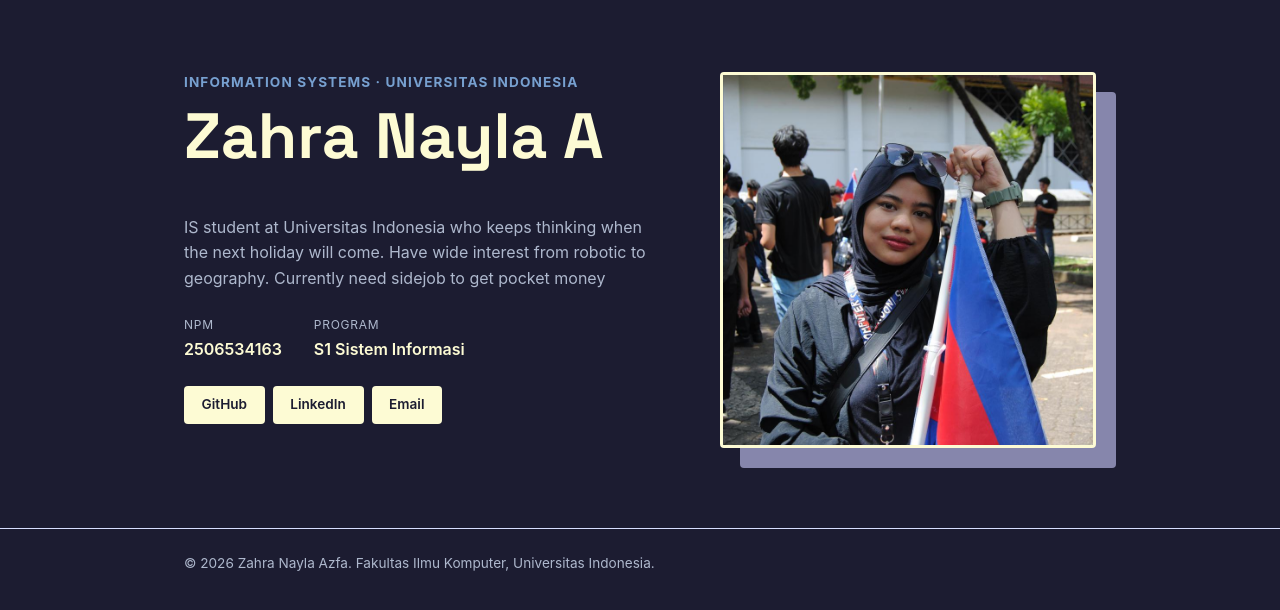
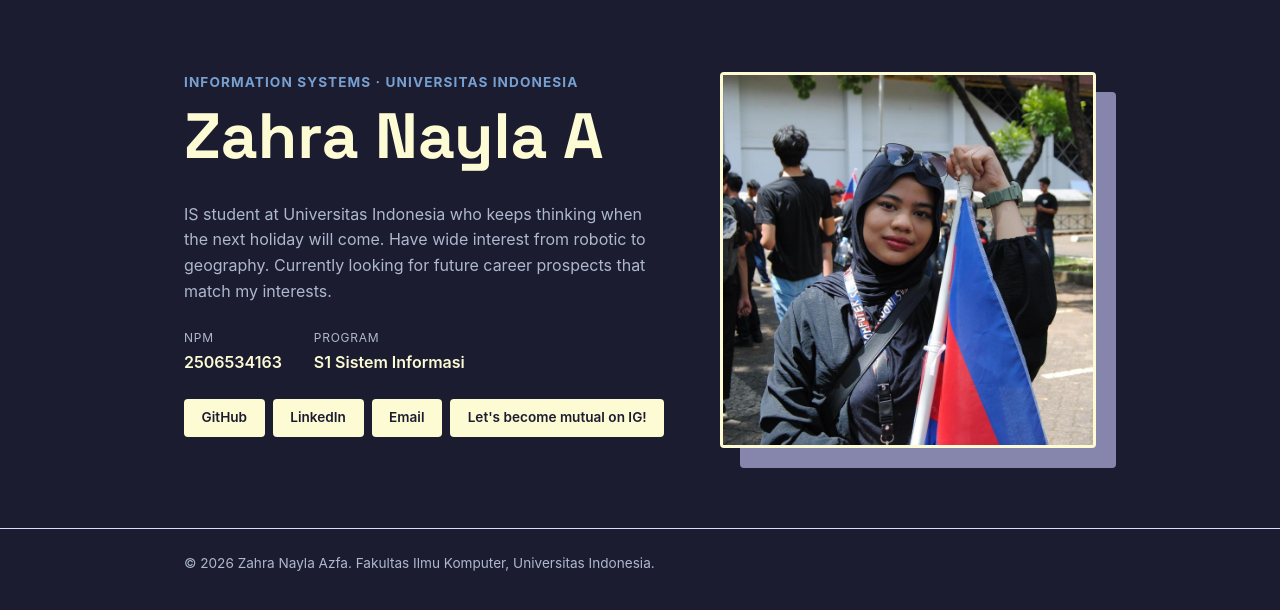
Before and after one commit to zahranayla901/myportofolio, a Django app: page / in a window 1280 px wide. Shown: the part 74-684 px from the top of the page. Run offline with Django 5.2, Linux system fonts and the light colour scheme.

Commit message:
feat: add instagram as social media
- Benerin deskripsi about me

```diff
--- a/templates/index.html
+++ b/templates/index.html
@@ -35,7 +35,7 @@
                     <img class="avatar" src="/static/img/Aya.jpeg" alt="Photo of Aya">
                 </div>
                 <div class="hero-details">
-                    <p class="bio">IS student at Universitas Indonesia who keeps thinking when the next holiday will come. Have wide interest from robotic to geography. Currently need sidejob to get pocket money</p>
+                    <p class="bio">IS student at Universitas Indonesia who keeps thinking when the next holiday will come. Have wide interest from robotic to geography. Currently looking for future career prospects that match my interests.</p>
                     <dl class="meta-list">
                         <div class="meta-row">
                             <dt>NPM</dt>
@@ -50,6 +50,7 @@
                         <a href="https://github.com/zahranayla901" class="social-link">GitHub</a>
                         <a href="https://www.linkedin.com/in/zahranaylaazfa/" class="social-link">LinkedIn</a>
                         <a href="mailto:zahra.nayla51@ui.ac.id" class="social-link">Email</a>
+                        <a href="https://www.instagram.com/zaranayazfa/" class="social-link">Let's become mutual on IG!</a>
                     </div>
                 </div>
             </div>
```
